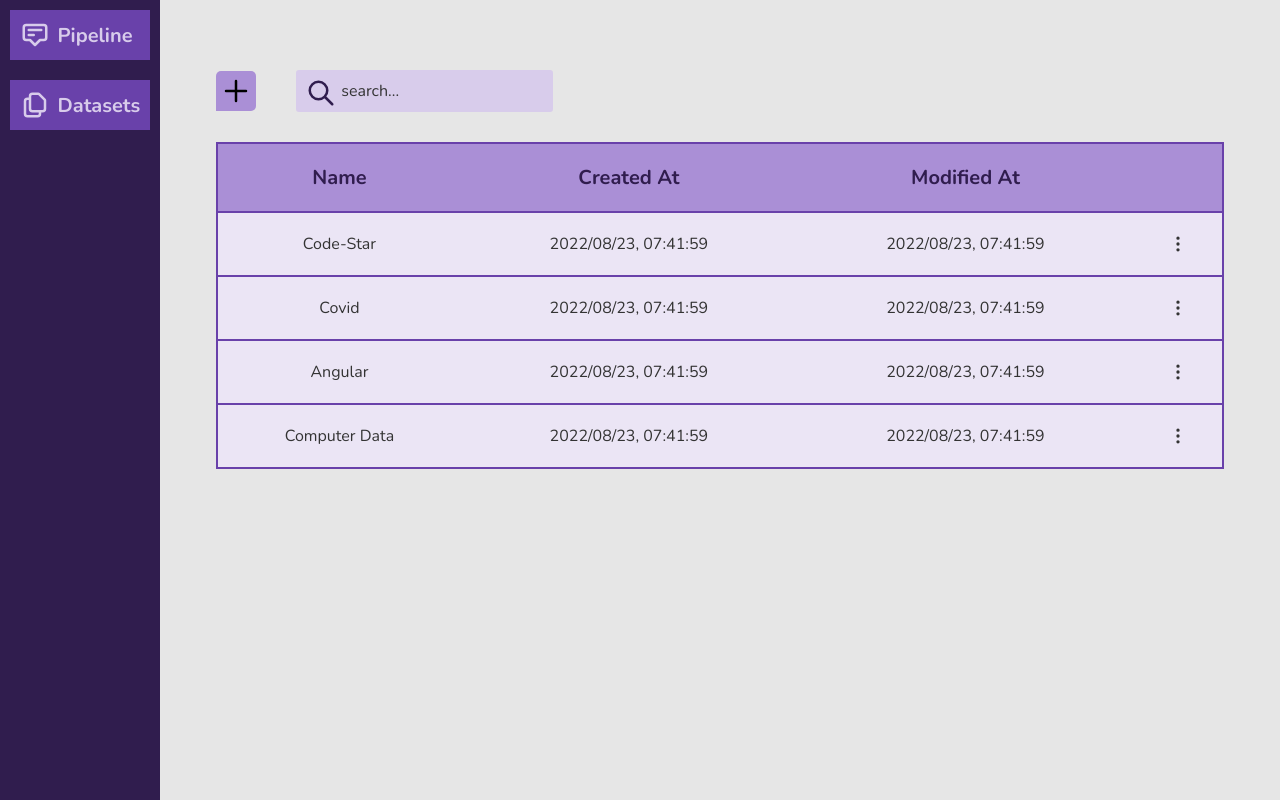
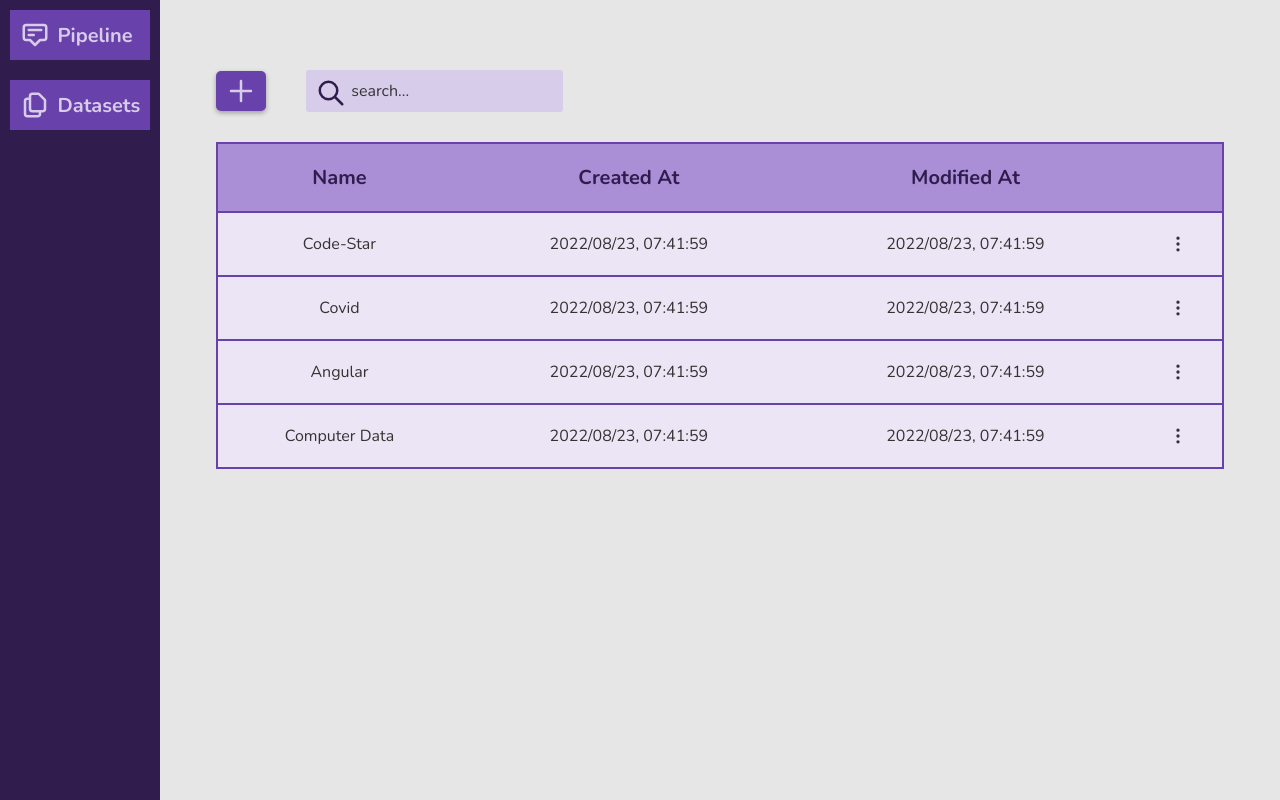
Before and after one commit to Star-Academy/Summer1401-Project-Team03, an Angular app in the folder client/: page /pipeline-inventory in a window 1280 px wide. Built offline with nearby package versions, Linux system fonts and the light colour scheme.

Commit message:
[ADD] pipe addition modal

```diff
--- a/client/src/app/pages/dataset-inventory/components/import-button/import-button.component.html
+++ b/client/src/app/pages/dataset-inventory/components/import-button/import-button.component.html
@@ -1,4 +1,6 @@
-<app-svg (click)="modal.openModal()" iconType="plus"> </app-svg>
+<app-button (click)="modal.openModal()">
+    <app-svg iconType="plus"> </app-svg>
+</app-button>
 <app-modal #mymodal title="import dataset">
     <div class="upload">
         <label>
--- a/client/src/app/pages/dataset-inventory/components/import-button/import-button.component.scss
+++ b/client/src/app/pages/dataset-inventory/components/import-button/import-button.component.scss
@@ -1,22 +1,3 @@
-button {
-    background-color: var(--color-purple-46);
-    color: var(--color-purple-86);
-
-    padding: 0.5rem;
-
-    border-radius: var(--border-radius-primary);
-
-    font-size: 1.7rem;
-}
-
-app-svg {
-    cursor: pointer;
-    padding: 0.5rem;
-    height: auto;
-    background-color: var(--color-purple-86);
-    border-radius: var(--border-radius-primary) var(--border-radius-primary) var(--border-radius-primary) 0;
-}
-
 .upload {
     display: flex;
     align-items: center;
--- a/client/src/app/pages/dataset-inventory/dataset-inventory.module.ts
+++ b/client/src/app/pages/dataset-inventory/dataset-inventory.module.ts
@@ -20,6 +20,7 @@ import {ModalModule} from '../../components/modal/modal.module';
         ConvertDateModule,
         ButtonModule,
         ModalModule,
+        ButtonModule,
     ],
 })
 export class DatasetInventoryModule {}
--- /dev/null
+++ b/client/src/app/pages/pipeline-inventory/components/pipeline-add-button/pipeline-add-button.component.html
@@ -0,0 +1,7 @@
+<app-button (click)="modal.openModal()">
+    <app-svg iconType="plus"> </app-svg>
+</app-button>
+<app-modal #pipelineAdd title="import dataset">
+    <app-text-input></app-text-input>
+    <app-button (click)="uploadFile()">send</app-button>
+</app-modal>
--- /dev/null
+++ b/client/src/app/pages/pipeline-inventory/components/pipeline-add-button/pipeline-add-button.component.ts
@@ -0,0 +1,26 @@
+import {Component, ViewChild} from '@angular/core';
+import {ModalComponent} from 'src/app/components/modal/modal.component';
+import {InventoryService} from 'src/app/services/inventory.service';
+
+@Component({
+    selector: 'app-pipeline-add-button',
+    templateUrl: './pipeline-add-button.component.html',
+    styleUrls: ['./pipeline-add-button.component.scss'],
+})
+export class PipelineAddButtonComponent {
+    @ViewChild('pipelineAdd') public modal!: ModalComponent;
+    public file: File | null = null;
+
+    public constructor(private inventoryService: InventoryService) {}
+
+    public setFile(event: Event): void {
+        const files = (event.target as HTMLInputElement).files;
+        if (files && files.length) {
+            this.file = files[0];
+        }
+    }
+
+    public async uploadFile(): Promise<void> {
+        if (this.file) await this.inventoryService.uploadDataSet(this.file);
+    }
+}
--- a/client/src/app/pages/pipeline-inventory/pipeline-inventory.component.html
+++ b/client/src/app/pages/pipeline-inventory/pipeline-inventory.component.html
@@ -1,6 +1,8 @@
 <div class="inventory">
     <div class="inventory__header">
-        <app-svg (click)="addItem()" iconType="plus"></app-svg>
+        <app-button (click)="addItem()">
+            <app-svg iconType="plus"></app-svg>
+        </app-button>
         <app-search-box (searchPhraseChange)="searchPhrase = $event"></app-search-box>
     </div>
 
--- a/client/src/app/pages/pipeline-inventory/pipeline-inventory.component.scss
+++ b/client/src/app/pages/pipeline-inventory/pipeline-inventory.component.scss
@@ -19,13 +19,6 @@
         display: flex;
         gap: 4rem;
         align-items: center;
-        app-svg {
-            cursor: pointer;
-            padding: 0.5rem;
-            height: auto;
-            background-color: var(--color-th-bg);
-            border-radius: var(--border-radius-primary) var(--border-radius-primary) var(--border-radius-primary) 0;
-        }
     }
 
     &__table {
```
Also changed, not shown: client/src/app/pages/pipeline-inventory/pipeline-inventory.module.ts (+19 -6 lines), client/src/app/pages/pipeline-inventory/components/pipeline-add-button/pipeline-add-button.component.scss (added), 1 other file (tests, documents, lock files or other folders).
